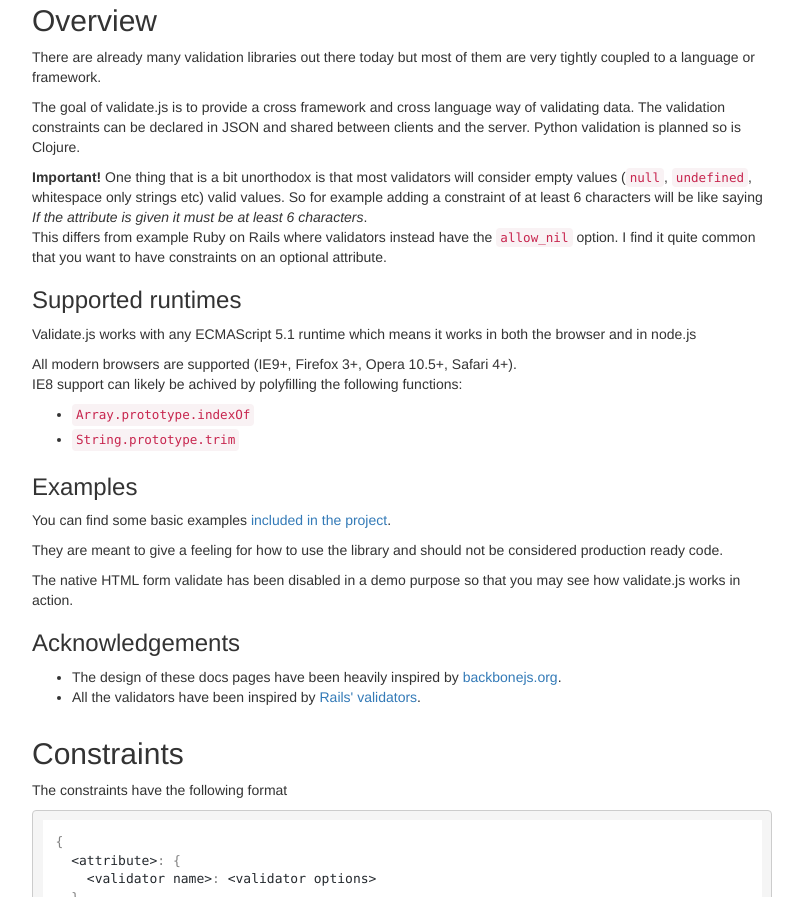
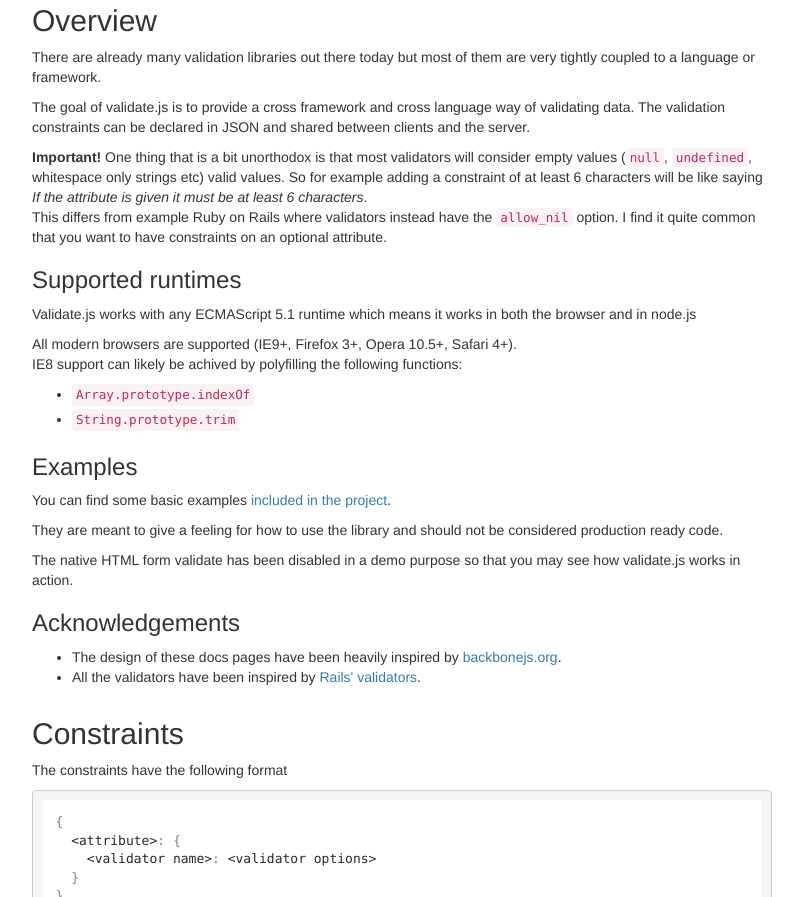
Before and after one commit to ansman/validate.js, a website: page index.html in a window 1280 px wide. Shown: the part 1171-2068 px from the top of the page, without its empty margins (297-1100 px from the left). Drawn offline with nearby package versions, Linux system fonts and the light colour scheme.

Commit message:
Remove some outdated info from the docs

```diff
--- a/index.html
+++ b/index.html
@@ -507,8 +507,7 @@
           <p>
             The goal of validate.js is to provide a cross framework and cross language
             way of validating data. The validation constraints can be declared in JSON
-            and shared between clients and the server. Python validation is planned
-            so is Clojure.
+            and shared between clients and the server.
           </p>
           <p>
             <b>Important!</b>
```
